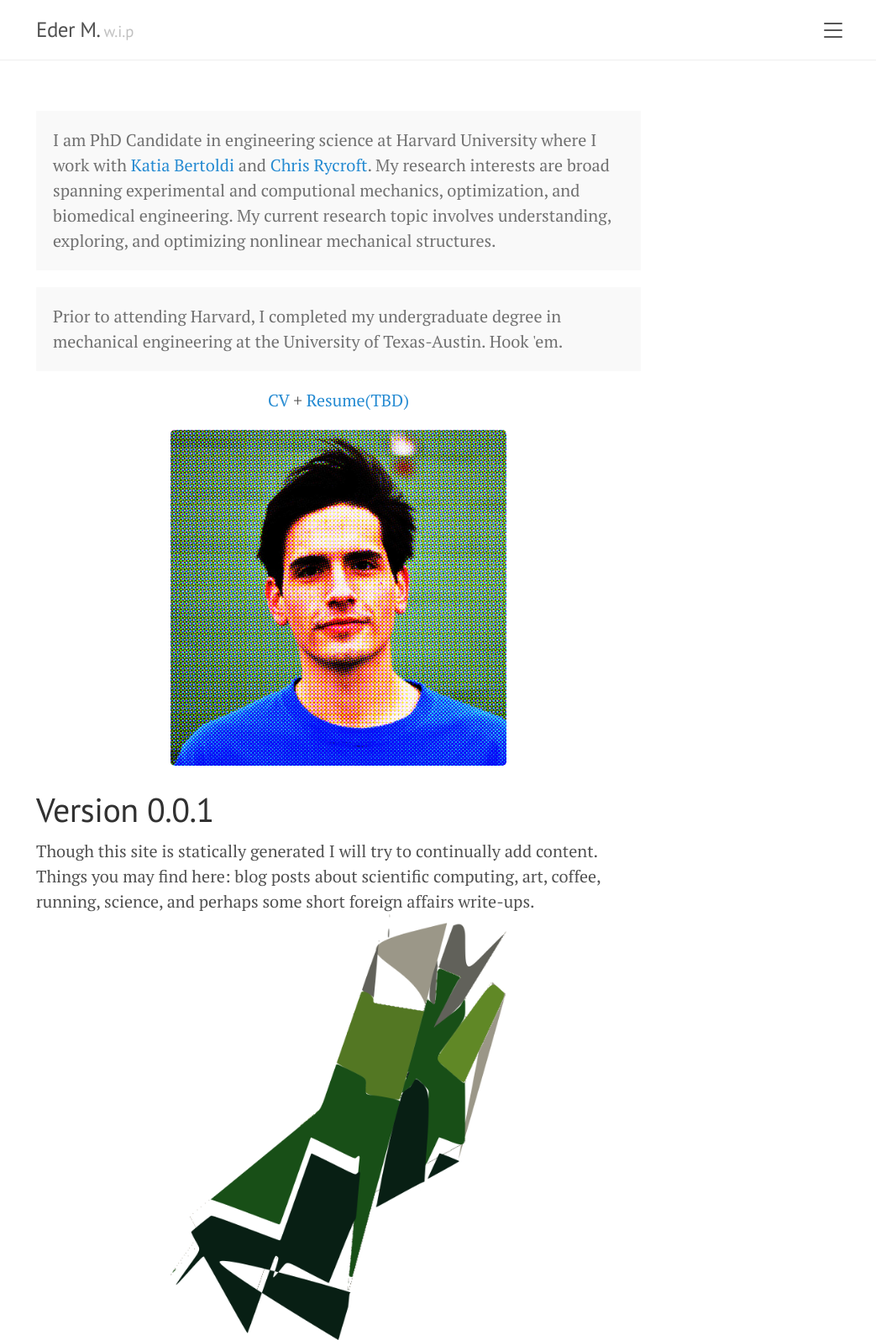
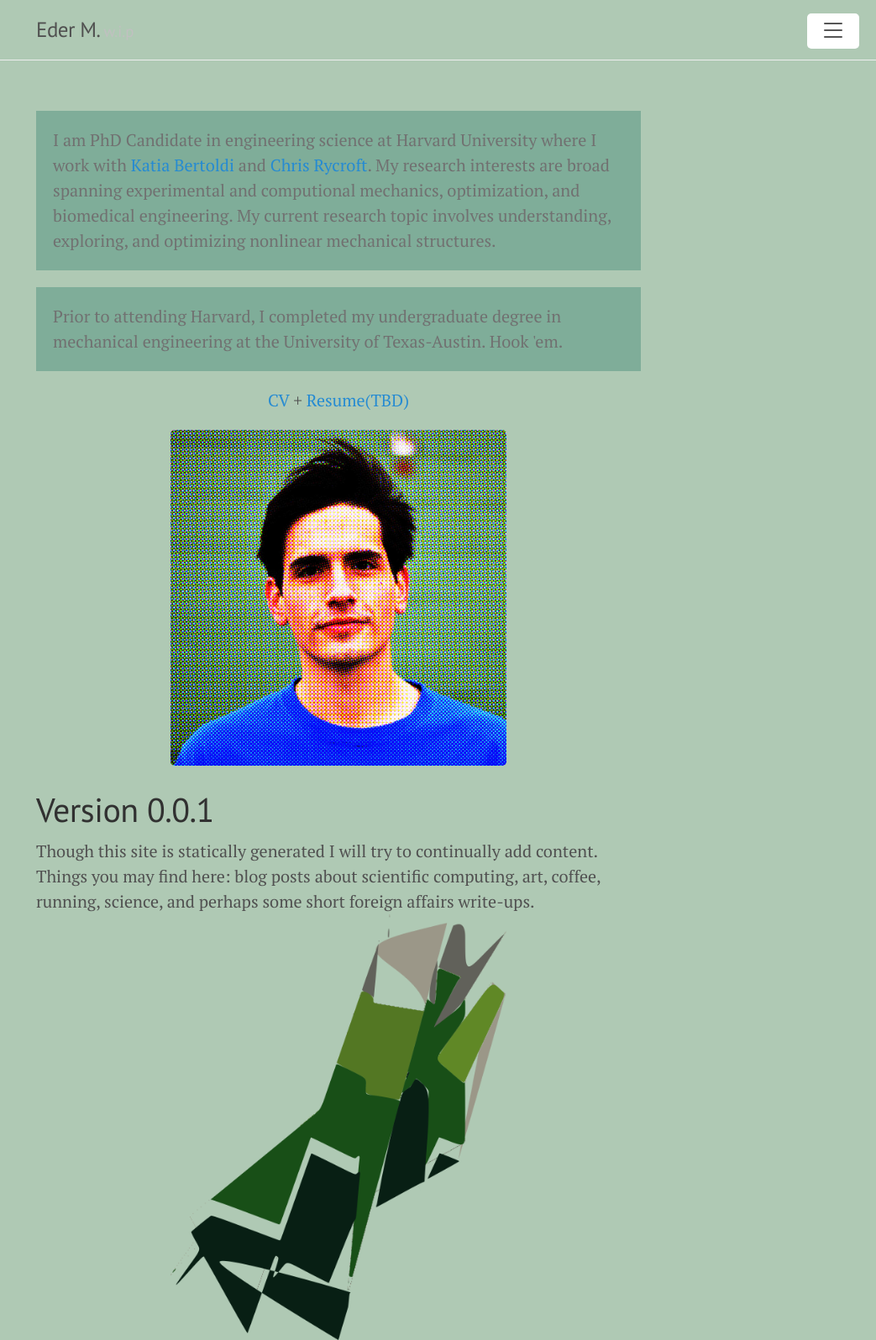
Before and after one commit to medinaeder/medinaeder.github.io, a Jekyll site: the page built from index.html, in a window 1280 px wide. Shown: the whole page at 84% size, without its empty margins (237-1280 px from the left). Built offline with Jekyll 4.4.1, drawn with Linux system fonts in a browser that asks for light colours.

Commit message:
update colors

```diff
--- a/public/css/poole.css
+++ b/public/css/poole.css
@@ -60,11 +60,11 @@
 
 body {
   color: #515151;
-  background-color: #fff;
+  background-color: #afc9b4;
   -webkit-text-size-adjust: 100%;
       -ms-text-size-adjust: 100%;
 }
-
+/* FIX COLOR SCHEME
 @media (prefers-color-scheme: dark) {
   body {
     color: #C7C7CC;
@@ -73,6 +73,8 @@
         -ms-text-size-adjust: 100%;
   }
 }
+*/
+
 /* No `:visited` state is required by default (browsers will use `a`) */
 a {
   color: #268bd2;
@@ -283,7 +285,7 @@
   margin-bottom: 1rem;
   padding: 1rem;
   color: #717171;
-  background-color: #f9f9f9;
+  background-color: #7fad99;
 }
 
 
```
